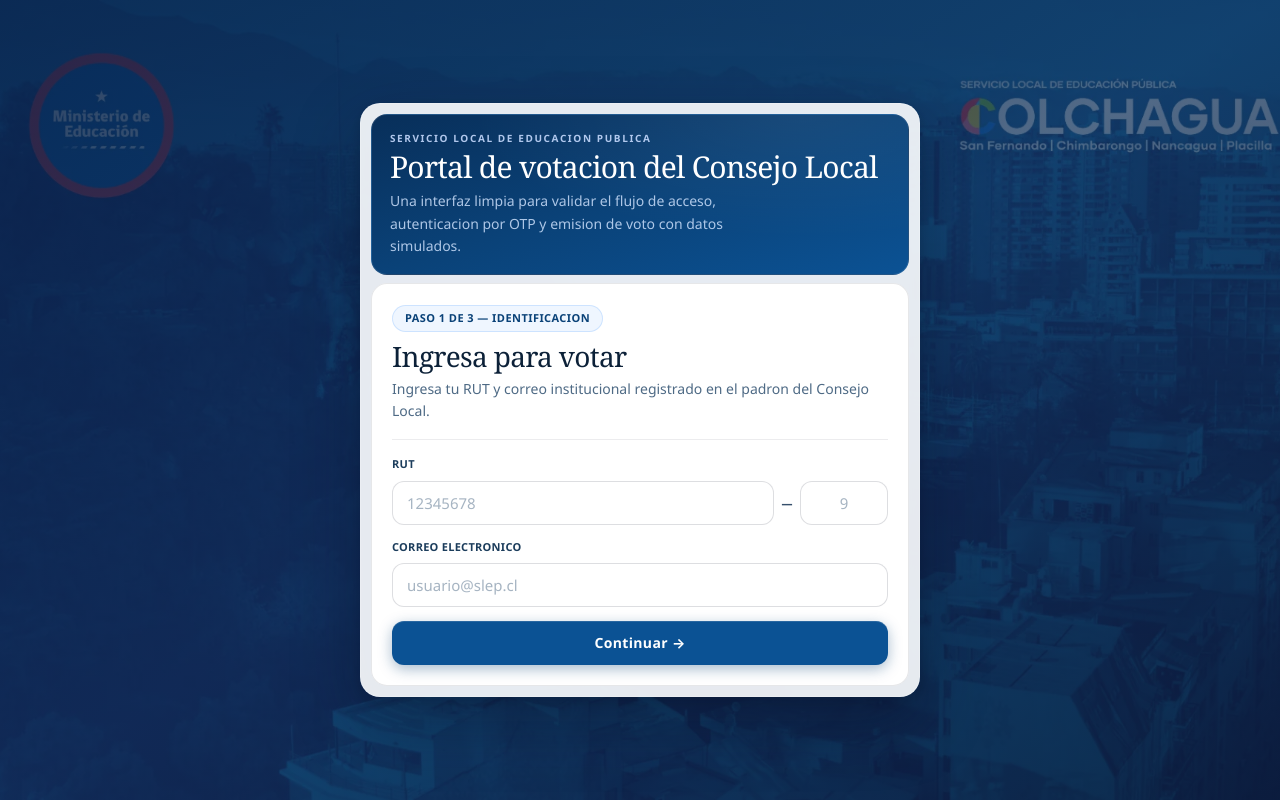
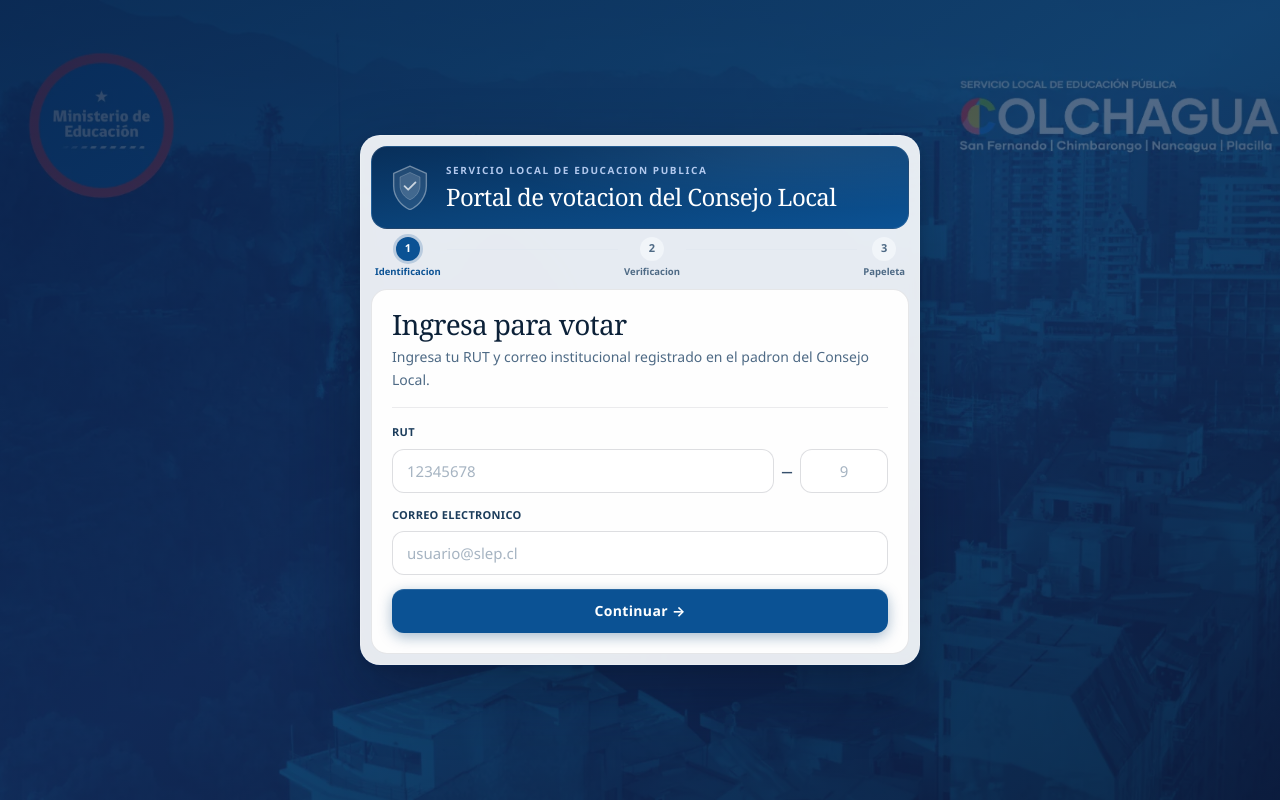
Before and after one commit to kmilomore/VOTACIONES, a Next.js app: page / in a window 1280 px wide. Built offline with nearby package versions, Linux system fonts and the light colour scheme.

Commit message:
feat: enhance UI with animations, loading spinners, and improved feedback in voting process

```diff
--- a/src/app/globals.css
+++ b/src/app/globals.css
@@ -49,3 +49,57 @@
   border-color: color-mix(in srgb, var(--accent) 52%, white) !important;
   box-shadow: 0 18px 40px color-mix(in srgb, var(--accent) 22%, transparent) !important;
 }
+
+/* ─── View enter animation ─────────────────────────────────────────────── */
+@keyframes fade-slide-in {
+  from { opacity: 0; transform: translateY(8px); }
+  to   { opacity: 1; transform: translateY(0); }
+}
+.view-enter {
+  animation: fade-slide-in 0.22s ease-out both;
+}
+
+/* ─── Skeleton shimmer ──────────────────────────────────────────────────── */
+@keyframes skeleton-shimmer {
+  0%   { background-position: -400px 0; }
+  100% { background-position:  400px 0; }
+}
+.skeleton {
+  background: linear-gradient(90deg, #edf0f4 25%, #dde5ef 50%, #edf0f4 75%);
+  background-size: 800px 100%;
+  animation: skeleton-shimmer 1.4s ease-in-out infinite;
+  border-radius: 8px;
+}
+
+/* ─── Button spinner ────────────────────────────────────────────────────── */
+@keyframes btn-spin {
+  to { transform: rotate(360deg); }
+}
+.btn-spinner {
+  display: inline-block;
+  width: 14px;
+  height: 14px;
+  border: 2px solid rgba(255, 255, 255, 0.3);
+  border-top-color: white;
+  border-radius: 50%;
+  animation: btn-spin 0.65s linear infinite;
+  flex-shrink: 0;
+}
+
+/* ─── Success check animation ───────────────────────────────────────────── */
+@keyframes check-circle-in {
+  from { transform: scale(0.5); opacity: 0; }
+  to   { transform: scale(1);   opacity: 1; }
+}
+@keyframes check-draw {
+  from { stroke-dashoffset: 60; }
+  to   { stroke-dashoffset: 0;  }
+}
+.check-circle {
+  animation: check-circle-in 0.4s cubic-bezier(0.34, 1.56, 0.64, 1) both;
+}
+.check-path {
+  stroke-dasharray: 60;
+  stroke-dashoffset: 60;
+  animation: check-draw 0.45s ease-out 0.3s both;
+}
--- a/src/app/page.tsx
+++ b/src/app/page.tsx
@@ -1,6 +1,6 @@
 'use client';
 
-import { useEffect, useState } from 'react';
+import React, { useEffect, useState } from 'react';
 
 import { LoginView } from '@/components/views/LoginView';
 import { OtpView } from '@/components/views/OtpView';
@@ -174,6 +174,10 @@ export default function HomePage() {
     setErrorMessage(null);
   }
 
+  const STEPS = ['Identificacion', 'Verificacion', 'Papeleta'];
+  const stepMap: Record<AppState, number> = { login: 0, otp: 1, vote: 2, success: 3 };
+  const currentStep = stepMap[appState];
+
   return (
     <main className="relative min-h-screen overflow-hidden isolate font-serif">
       {/* Background image */}
@@ -189,18 +193,60 @@ export default function HomePage() {
           {/* Institutional intro band */}
           <div className="relative mb-2 px-[18px] py-4 rounded-2xl overflow-hidden border border-white/10 bg-gradient-to-br from-brand-deep via-brand-mid to-brand">
             <div className="absolute inset-0 bg-[radial-gradient(ellipse_at_80%_0%,rgba(255,255,255,0.06),transparent_55%)] pointer-events-none" />
-            <p className="relative m-0 mb-1.5 text-[10px] font-bold font-sans uppercase tracking-[0.16em] text-[rgba(200,220,255,0.88)]">
+            <div className="relative flex items-center gap-4">
+              {/* Escudo institucional */}
+              <svg className="shrink-0" width="40" height="46" viewBox="0 0 44 50" fill="none" aria-hidden="true">
+                <path d="M22 2L4 10v14c0 12 8.5 22 18 26 9.5-4 18-14 18-26V10L22 2z" fill="rgba(255,255,255,0.1)" stroke="rgba(255,255,255,0.38)" strokeWidth="1.5" strokeLinejoin="round" />
+                <path d="M22 9L11 14v9c0 7.5 5 13.5 11 16 6-2.5 11-8.5 11-16v-9L22 9z" fill="rgba(255,255,255,0.14)" stroke="rgba(255,255,255,0.22)" strokeWidth="1" strokeLinejoin="round" />
+                <path d="M16 24l4 4 8-8" stroke="rgba(255,255,255,0.72)" strokeWidth="2" strokeLinecap="round" strokeLinejoin="round" />
+              </svg>
+              <div>
+                <p className="m-0 mb-1 text-[10px] font-bold font-sans uppercase tracking-[0.16em] text-[rgba(200,220,255,0.88)]">
                   Servicio Local de Educacion Publica
                 </p>
-            <h2 className="relative m-0 font-serif text-[clamp(20px,2.8vw,30px)] text-white leading-none tracking-tight">
+                <h2 className="m-0 font-serif text-[clamp(17px,2.4vw,24px)] text-white leading-tight tracking-tight">
                   Portal de votacion del Consejo Local
                 </h2>
-            {/* TODO(backend-integration): replace description with production copy, remove 'datos simulados' reference */}
-            <p className="relative mt-2 text-sm font-sans text-[rgba(210,228,255,0.82)] max-w-[48ch] leading-relaxed m-0">
-              Una interfaz limpia para validar el flujo de acceso, autenticacion por OTP y emision de voto con datos simulados.
-            </p>
+              </div>
+            </div>
           </div>
 
+          {/* Step progress */}
+          {appState !== 'success' ? (
+            <div className="flex items-start mx-1 mb-2.5 mt-1">
+              {STEPS.map((label, i) => {
+                const done = currentStep > i;
+                const active = currentStep === i;
+                return (
+                  <React.Fragment key={label}>
+                    <div className="flex flex-col items-center gap-1">
+                      <div className={`w-6 h-6 rounded-full flex items-center justify-center transition-all duration-300 font-sans font-bold text-[11px] ${
+                        done
+                          ? 'bg-brand text-white'
+                          : active
+                          ? 'bg-brand text-white ring-[3px] ring-brand/20'
+                          : 'bg-slate-100 text-ink-muted'
+                      }`}>
+                        {done ? (
+                          <svg width="11" height="11" viewBox="0 0 12 12" fill="none">
+                            <path d="M2 6l3 3 5-5" stroke="currentColor" strokeWidth="2.2" strokeLinecap="round" strokeLinejoin="round" />
+                          </svg>
+                        ) : (i + 1)}
+                      </div>
+                      <span className={`text-[9.5px] font-sans font-semibold whitespace-nowrap transition-colors ${
+                        done || active ? 'text-brand' : 'text-ink-muted'
+                      }`}>{label}</span>
+                    </div>
+                    {i < STEPS.length - 1 ? (
+                      <div className={`flex-1 h-px mt-3 mx-1.5 transition-all duration-500 ${done ? 'bg-brand' : 'bg-slate-200'}`} />
+                    ) : null}
+                  </React.Fragment>
+                );
+              })}
+            </div>
+          ) : null}
+
+          <div key={appState} className="view-enter">
             {appState === 'login' ? (
               <LoginView
                 rutNumber={rutNumber}
@@ -231,12 +277,24 @@ export default function HomePage() {
 
             {appState === 'vote' ? (
               isLoadingCandidates ? (
-              <section className="rounded-2xl bg-white/95 border border-slate-900/10 text-ink p-5 min-h-[240px] grid content-start gap-2">
-                <p className="m-0 text-[10px] font-bold font-sans uppercase tracking-[0.16em] text-ink-muted">Cargando papeleta</p>
-                <h1 className="m-0 font-serif text-[clamp(20px,2.6vw,28px)] text-ink leading-none tracking-tight">Preparando candidaturas</h1>
-                <p className="m-0 text-sm text-ink-muted font-sans leading-relaxed">
-                  Estamos organizando la informacion simulada antes de mostrar la votacion.
-                </p>
+                <section className="rounded-2xl bg-white/95 border border-slate-900/10 p-5">
+                  <div className="grid gap-4">
+                    <div className="grid gap-2.5 pb-4 border-b border-slate-900/[0.08]">
+                      <div className="skeleton h-3 w-28 rounded-full" />
+                      <div className="skeleton h-7 w-44 rounded-lg" />
+                      <div className="skeleton h-4 w-56 rounded" />
+                    </div>
+                    <div className="grid grid-cols-2 gap-3">
+                      {[0, 1, 2, 3].map((i) => (
+                        <div key={i} className="p-3.5 rounded-2xl border border-slate-100 grid gap-2.5">
+                          <div className="skeleton w-11 h-11 rounded-full" />
+                          <div className="skeleton h-4 w-3/4 rounded" />
+                          <div className="skeleton h-3 w-1/2 rounded" />
+                          <div className="skeleton h-3 w-5/6 rounded" />
+                        </div>
+                      ))}
+                    </div>
+                  </div>
                 </section>
               ) : (
                 <VotingView
@@ -265,6 +323,7 @@ export default function HomePage() {
               />
             ) : null}
           </div>
+        </div>
       </section>
     </main>
   );
--- a/src/components/views/LoginView.tsx
+++ b/src/components/views/LoginView.tsx
@@ -31,10 +31,7 @@ export function LoginView({
   return (
     <section className="rounded-2xl bg-white/95 backdrop-blur-sm border border-slate-900/10 text-ink p-5">
       <div className="mb-4 pb-4 border-b border-slate-900/[0.08]">
-        <span className="inline-flex items-center px-3 py-1 rounded-full bg-blue-50 border border-blue-200/70 text-brand-mid text-[11px] font-bold font-sans uppercase tracking-[0.04em]">
-          Paso 1 de 3 — Identificacion
-        </span>
-        <h1 className="mt-2.5 mb-0 font-serif text-[clamp(20px,2.6vw,28px)] text-ink leading-none tracking-tight">
+        <h1 className="mt-0 mb-0 font-serif text-[clamp(20px,2.6vw,28px)] text-ink leading-none tracking-tight">
           Ingresa para votar
         </h1>
         <p className="mt-2 mb-0 text-sm text-ink-muted font-sans leading-relaxed">
@@ -96,7 +93,7 @@ export function LoginView({
           type="submit"
           disabled={isSubmitting || isLocked}
         >
-          {isSubmitting ? 'Validando…' : 'Continuar →'}
+          {isSubmitting ? <><span className="btn-spinner mr-2" />Validando…</> : 'Continuar →'}
         </button>
       </form>
     </section>
--- a/src/components/views/OtpView.tsx
+++ b/src/components/views/OtpView.tsx
@@ -22,10 +22,7 @@ export function OtpView({
   return (
     <section className="rounded-2xl bg-white/95 backdrop-blur-sm border border-slate-900/10 text-ink p-5">
       <div className="mb-4 pb-4 border-b border-slate-900/[0.08]">
-        <span className="inline-flex items-center px-3 py-1 rounded-full bg-blue-50 border border-blue-200/70 text-brand-mid text-[11px] font-bold font-sans uppercase tracking-[0.04em]">
-          Paso 2 de 3 — Verificacion
-        </span>
-        <h1 className="mt-2.5 mb-0 font-serif text-[clamp(20px,2.6vw,28px)] text-ink leading-none tracking-tight">
+        <h1 className="mt-0 mb-0 font-serif text-[clamp(20px,2.6vw,28px)] text-ink leading-none tracking-tight">
           Codigo de acceso
         </h1>
         <p className="mt-2 mb-0 text-sm text-ink-muted font-sans leading-relaxed">
@@ -70,7 +67,7 @@ export function OtpView({
             type="submit"
             disabled={isSubmitting || isLocked}
           >
-            {isSubmitting ? 'Verificando…' : 'Acceder a la papeleta →'}
+            {isSubmitting ? <><span className="btn-spinner mr-2" />Verificando…</> : 'Acceder a la papeleta →'}
           </button>
         </div>
       </form>
```
Also changed, not shown: src/components/views/SuccessView.tsx (+39 -13 lines), src/components/views/VotingView.tsx (+14 -2 lines). Lines whose indentation alone changed are shown as unchanged.
